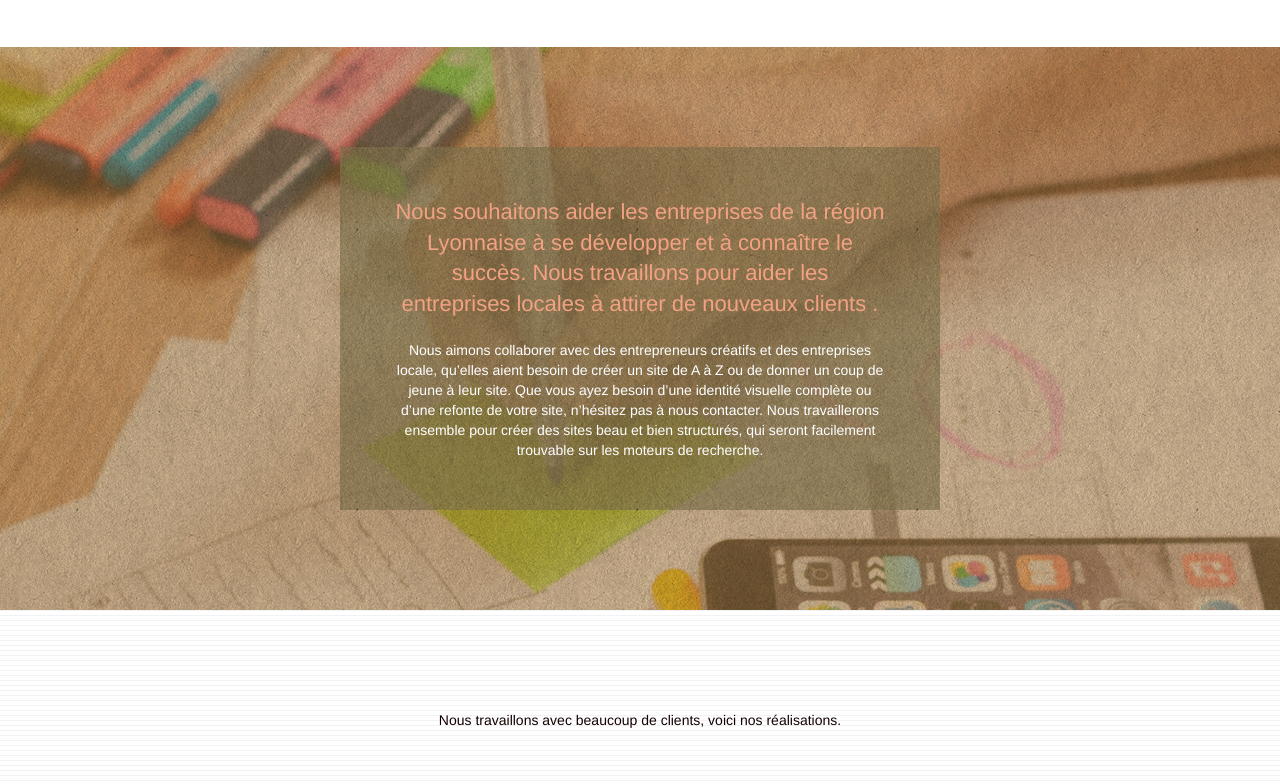
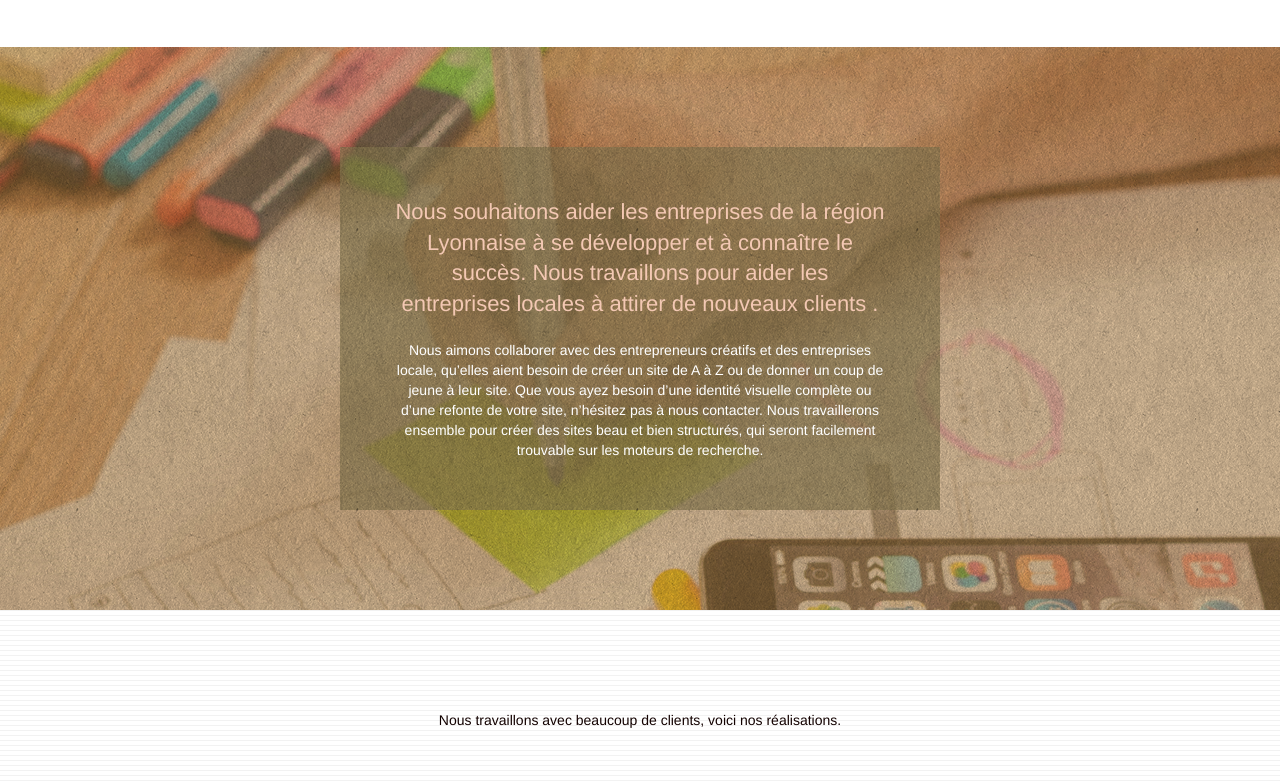
Before and after one commit to chakraecho/P4_Huang_Julien, a plain HTML site: page index.html in a window 1280 px wide. Shown: the part 1139-1923 px from the top of the page. Drawn offline with Linux system fonts and the light colour scheme.

Commit message:
FIX: fixed accessibility color -fixed tc-white color

```diff
--- a/style.css
+++ b/style.css
@@ -775,7 +775,7 @@ h4 {
 }
 
 .tc-white {
-    color: rgb(243, 161, 131) !important;
+    color: rgb(243, 200, 179) !important;
 }
 
 .btn-atomic-tangerine {
```
